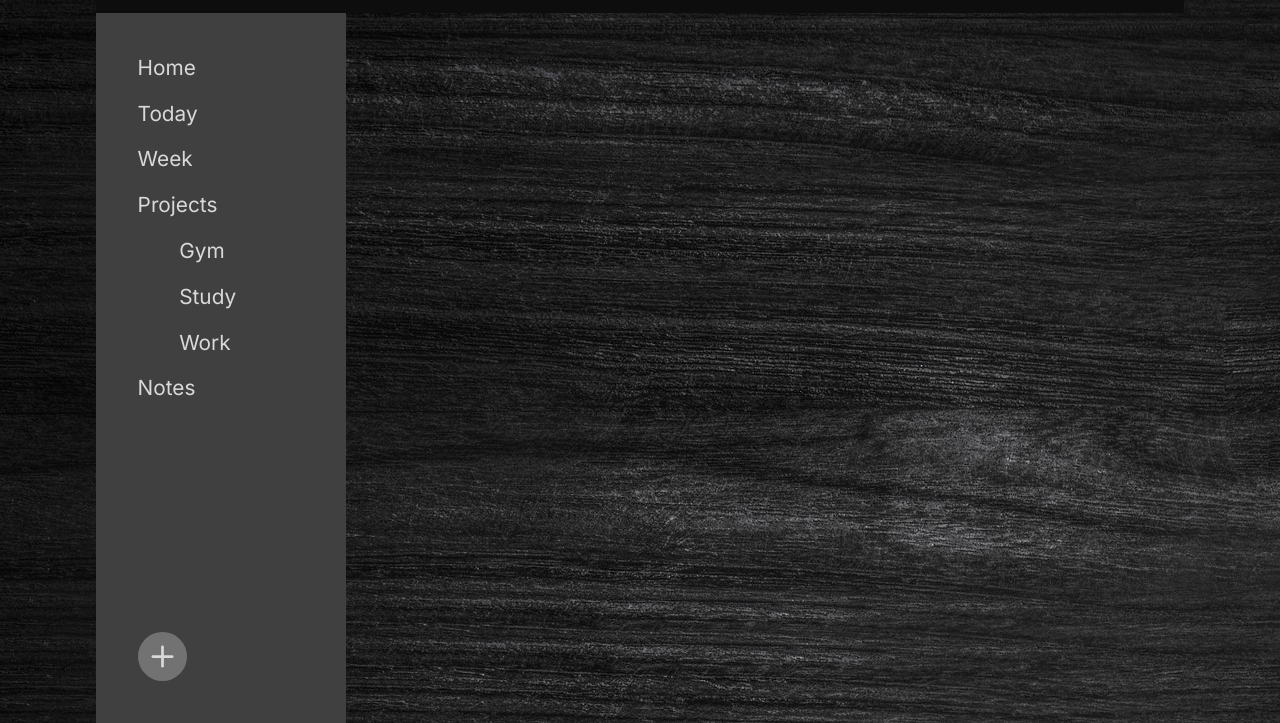
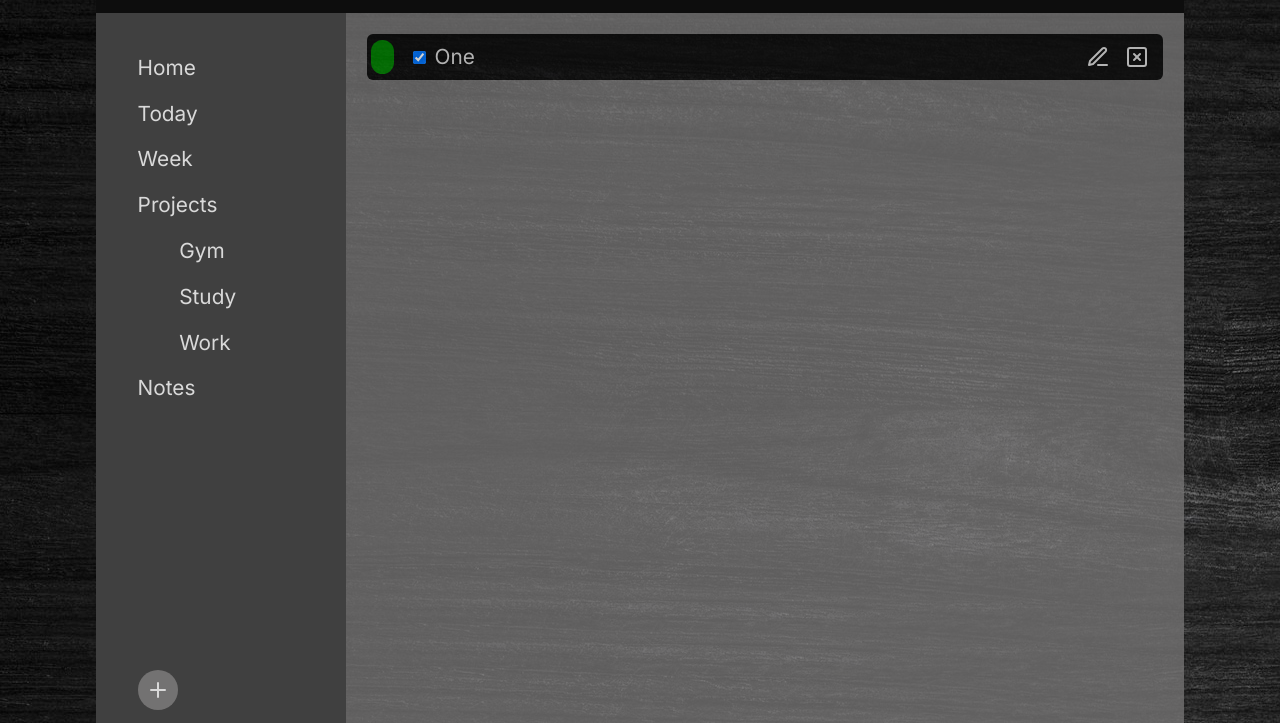
Before and after one commit to palezino/odin-to-do-list, a plain HTML site: page index.html in a window 1280 px wide. Shown: the part 77-800 px from the top of the page. Drawn offline with Linux system fonts and the light colour scheme.

Commit message:
Create initial task styling

```diff
--- a/index.html
+++ b/index.html
@@ -15,7 +15,7 @@
     <div class="container">
         <div class="header">
             <div class="logo">
-                <img src="./images/Group 2.png" alt="logo">
+                <img class="logo-img" src="./images/Group 2.png" alt="logo">
             </div>
             <div class="calendar"></div>
         </div>
@@ -36,7 +36,20 @@
                 <button class="btn-plus"><img src="./images/plus.svg" alt="plus"></button>
             </div>
             <div class="main-tasks">
-
+                <div class="task">
+                    <div class="task-status"></div>
+                    <label class="task-title">
+                        <input type="checkbox" checked="checked">
+                        <span class="checkmark">One</span>
+                    </label>
+                    <div class="task-date"></div>
+                    <div class="task-edit">
+                        <img src="./images/edit-3.svg" alt="edit">
+                    </div>
+                    <div class="task-delete">
+                        <img src="./images/x-square.svg" alt="delete">
+                    </div>
+                </div>
             </div>
         </div>
     </div>
--- a/style.css
+++ b/style.css
@@ -14,7 +14,7 @@ body {
 
 img {
     max-width: 100%;
-    height: 2.5em;
+    /* height: 2.5em; */
 }
 
 ul {
@@ -44,26 +44,29 @@ a {
     background-color: #0D0D0D;
 }
 
+.logo-img {
+    height: 2.5em;
+}
+
 .main {
     flex-grow: 1;
+    display: flex;
 }
 
 .main-sidebar {
-    max-width: 23%;
+    width: 23%;
     height: 100%;
     background-color: #404040;
-    padding: 2em;
+    padding: 0 2em;
+
 
     display: flex;
     flex-direction: column;
     justify-content: space-between;
 }
 
-/* li + li {
-    padding-top: 1em;
-} */
-
 .sidebar-list {
+    padding: 2em 0;
     display: flex;
     flex-direction: column;
     gap: 1em;
@@ -71,6 +74,7 @@ a {
 
 .sidebar-projects {
     padding: 0 2em;
+    overflow: scroll;
 
     display: flex;
     flex-direction: column;
@@ -94,6 +98,7 @@ a {
 .btn-plus {
     align-self: flex-start;
     padding: .6em;
+    margin-bottom: 1em;
     border-radius: 50%;
     border: none;
     background-color: #737272;
@@ -107,3 +112,38 @@ a {
     cursor: pointer;
     opacity: 0.7;
 }
+
+.main-tasks {
+    width: 77%;
+    background-color: #737272;
+    opacity: 0.8;
+}
+
+.task {
+    height: 2.2em;
+    background-color: #0D0D0D;
+    margin: 1em;
+    padding: .3em .7em;
+    border-radius: 6px;
+
+    display: flex;
+    align-items: center;
+    gap: .7em;
+}
+
+.task-status {
+    width: 3%;
+    height: 100%;
+    margin-left: -.5em;
+    background-color: green;
+    border-radius: 100px;
+}
+
+.task-title {
+    flex-grow: 1;
+}
+
+.task-edit, .task-delete {
+    display: flex;
+    align-items: center;
+}
```
Also changed, not shown: images/edit-3.svg (added), images/x-square.svg (added).
